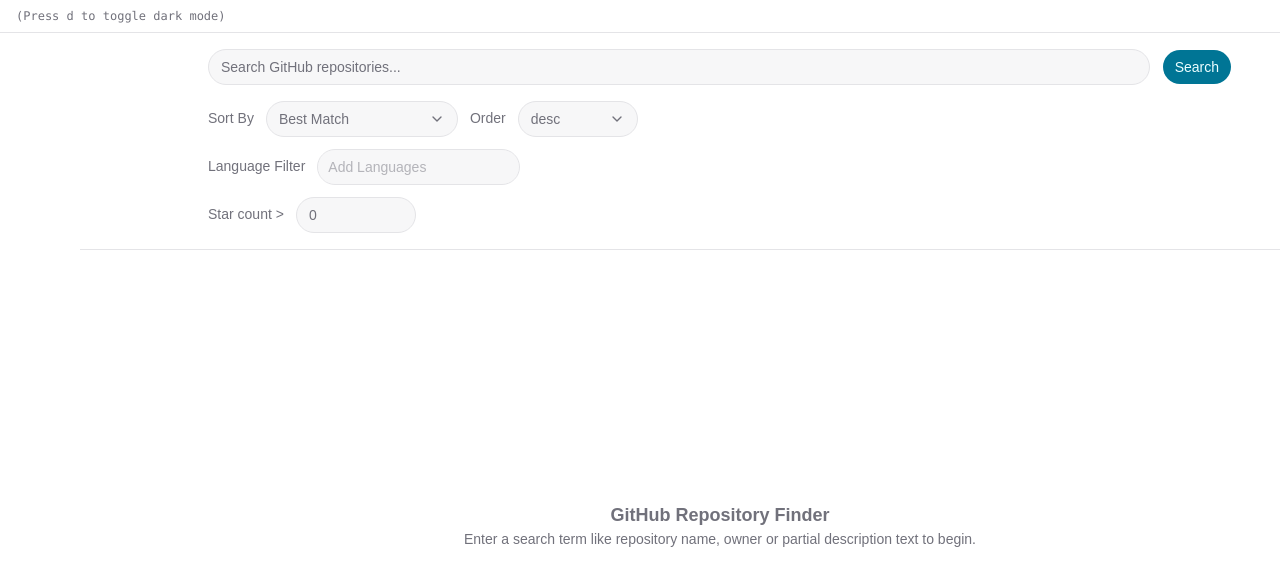
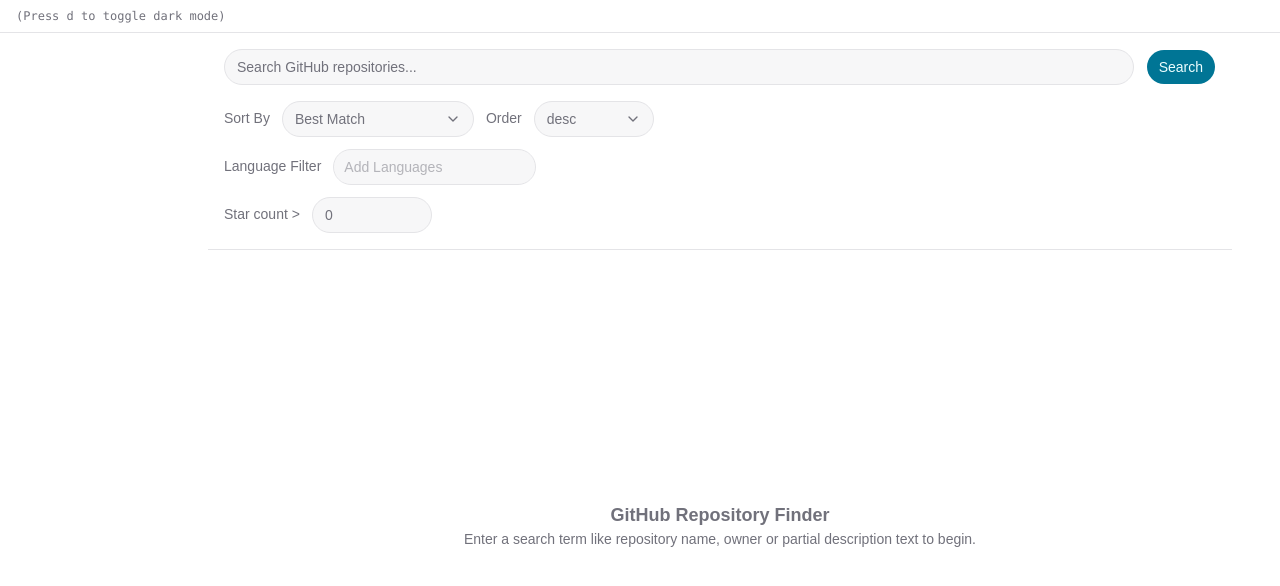
Before and after one commit to akshat157/repo-finder-gh, a React (Vite) app: page / in a window 1280 px wide. Shown: the top 586 px of the page. Built offline with nearby package versions, Linux system fonts and the light colour scheme.

Commit message:
Refactor search filters into separate component.

```diff
--- a/src/App.tsx
+++ b/src/App.tsx
@@ -3,14 +3,11 @@
 import { usePagination } from "./hooks/usePagination"
 import ResultsContainer from "./components/results-container"
 import type { TSortReposBy } from "./types/TSortReposBy"
-import { SortBySelect } from "./components/sort-by-select"
 import PaginationControls from "./components/pagination-controls"
 import { useRepoSearch } from "./hooks/useRepoSearch"
 import { Spinner } from "./components/ui/spinner"
-import { LanguageFilter } from "./components/language-filter"
-import OrderSelect from "./components/order-select"
-import StarCountFilter from "./components/star-count-filter"
 import { buildSearchQuery } from "./lib/search-query-builder"
+import SearchFilters from "./components/search-filters"
 
 export function App() {
   const [query, setQuery] = useState("")
@@ -68,8 +65,7 @@
       </header>
 
       <main className="mx-auto flex min-w-lg flex-1 flex-col overflow-hidden md:min-w-4xl lg:min-w-6xl xl:mx-20 xl:min-w-7xl">
-        <div className="border-b p-4">
-          <div className="mx-auto flex w-full max-w-5xl flex-col gap-4">
+        <div className="mx-auto flex w-full max-w-5xl flex-col gap-4 border-b p-4">
           <SearchBar
             onSearch={(q) => {
               setPage(1)
@@ -77,15 +73,16 @@
             }}
           />
 
-            <div className="flex flex-col gap-3 text-sm text-muted-foreground">
-              <div className="flex gap-3">
-                <SortBySelect value={sortBy} onChange={setSortBy} />
-                <OrderSelect value={sortOrder} onChange={setSortOrder} />
-              </div>
-              <LanguageFilter value={languages} onChange={setLanguages} />
-              <StarCountFilter value={minStars} onChange={setMinStars} />
-            </div>
-          </div>
+          <SearchFilters
+            sortBy={sortBy}
+            sortOrder={sortOrder}
+            languages={languages}
+            minStars={minStars}
+            onSortByChange={setSortBy}
+            onSortOrderChange={setSortOrder}
+            onLanguagesChange={setLanguages}
+            onMinStarCountChange={setMinStars}
+          />
         </div>
         {hasSearched && !isLoading && repos.length === 0 && (
           <div className="flex h-full items-center justify-center py-16 text-center text-muted-foreground">
--- /dev/null
+++ b/src/components/search-filters.tsx
@@ -0,0 +1,38 @@
+import type { TSortReposBy } from "@/types/TSortReposBy"
+import OrderSelect from "./order-select"
+import { SortBySelect } from "./sort-by-select"
+import { LanguageFilter } from "./language-filter"
+import StarCountFilter from "./star-count-filter"
+
+type SearchFiltersProps = {
+  sortBy: TSortReposBy
+  sortOrder: "asc" | "desc"
+  languages: string[]
+  minStars: number
+  onSortByChange: (v: TSortReposBy) => void
+  onSortOrderChange: (v: "asc" | "desc") => void
+  onLanguagesChange: (v: string[]) => void
+  onMinStarCountChange: (v: number) => void
+}
+
+export default function SearchFilters({
+  sortBy,
+  sortOrder,
+  languages,
+  minStars,
+  onSortByChange,
+  onSortOrderChange,
+  onLanguagesChange,
+  onMinStarCountChange,
+}: SearchFiltersProps) {
+  return (
+    <div className="flex flex-col gap-3 text-sm text-muted-foreground">
+      <div className="flex gap-3">
+        <SortBySelect value={sortBy} onChange={onSortByChange} />
+        <OrderSelect value={sortOrder} onChange={onSortOrderChange} />
+      </div>
+      <LanguageFilter value={languages} onChange={onLanguagesChange} />
+      <StarCountFilter value={minStars} onChange={onMinStarCountChange} />
+    </div>
+  )
+}
```
Lines whose indentation alone changed are shown as unchanged.
